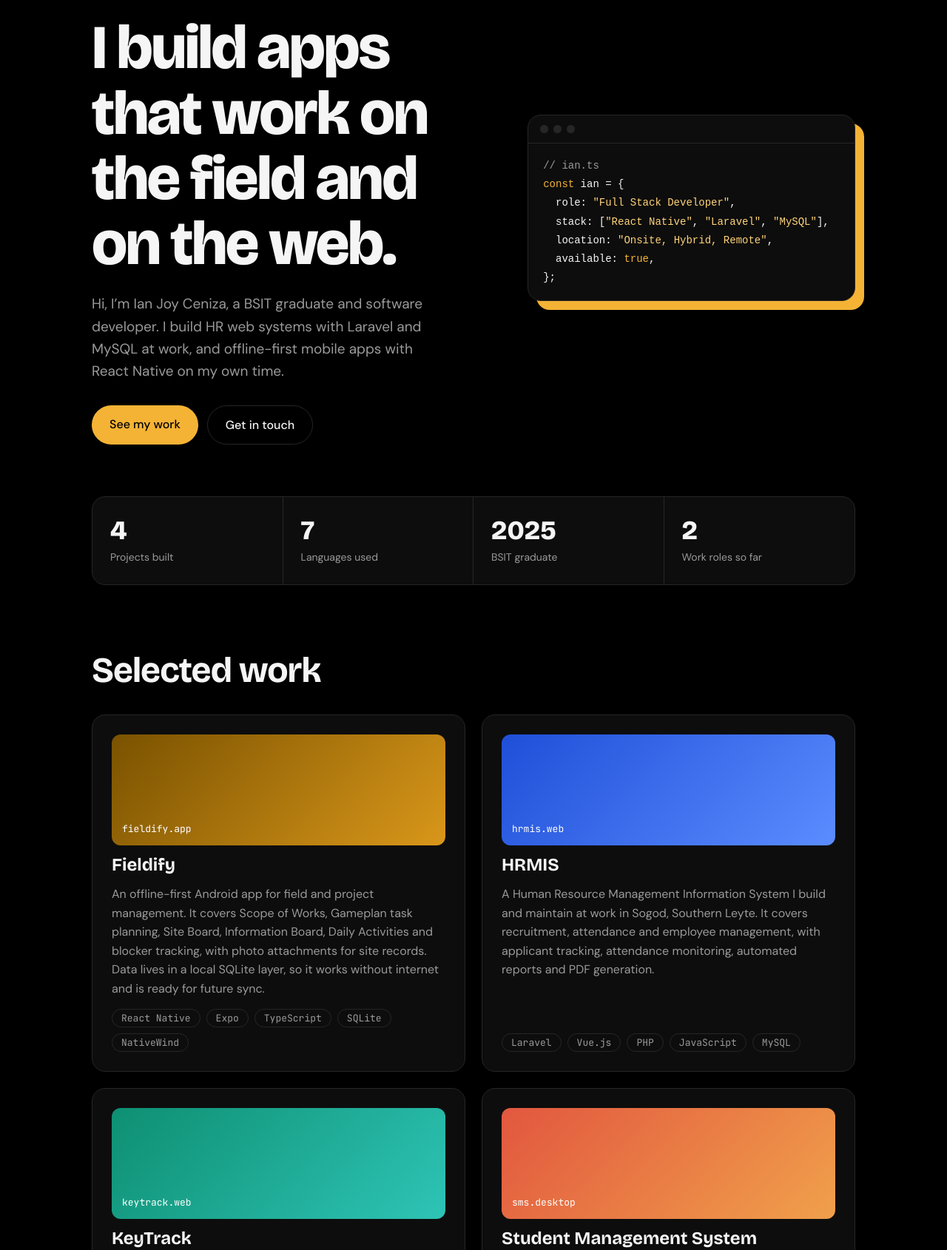
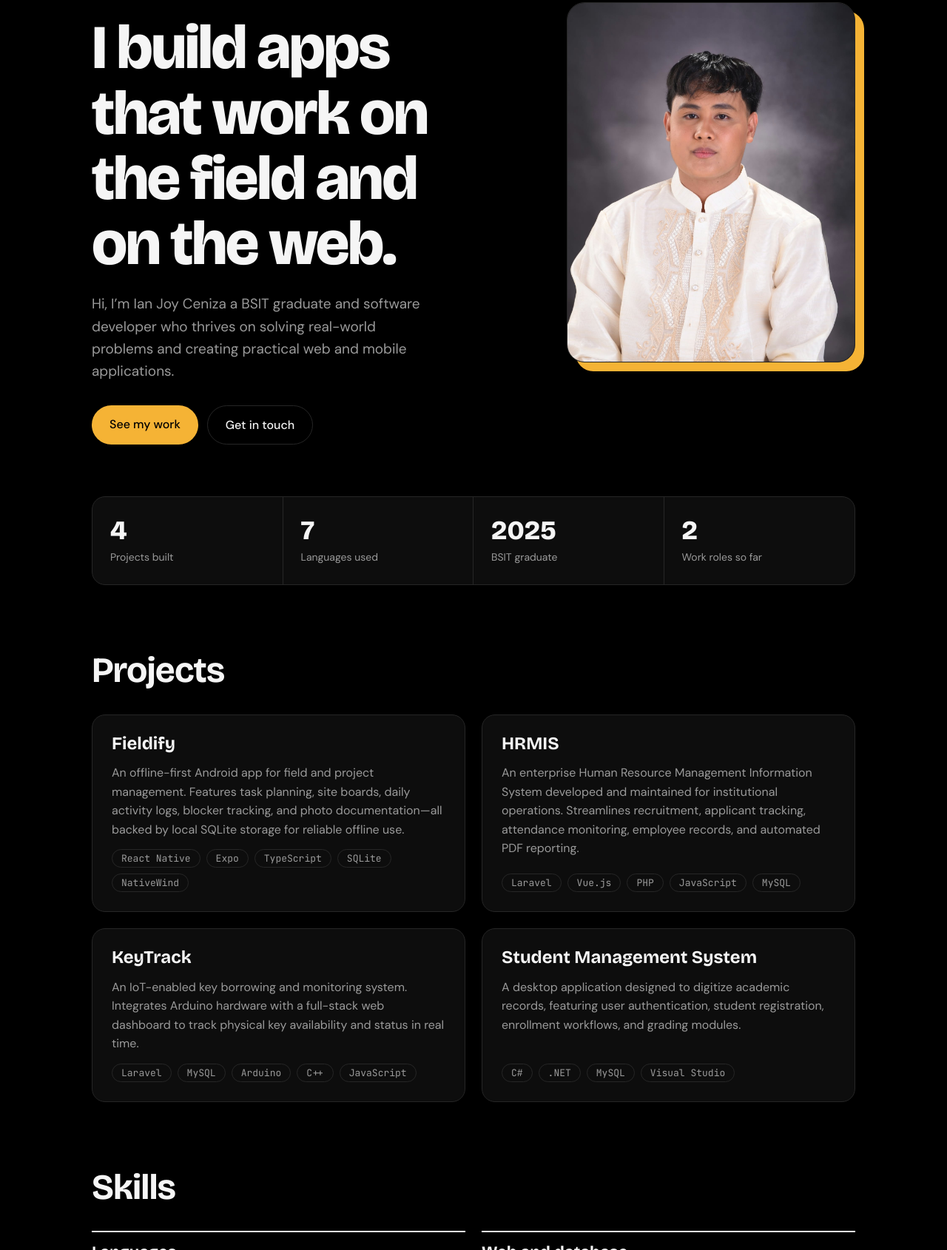
Before and after one commit to Lelouch0721/Portfolio, a plain HTML site: page index.html in a window 1280 px wide. Shown: the part 184-1874 px from the top of the page at 74% size. Drawn offline with nearby package versions, Linux system fonts and the light colour scheme.

Commit message:
Add files via upload

```diff
--- a/index.html
+++ b/index.html
@@ -4,6 +4,7 @@
 <meta charset="utf-8">
 <meta name="viewport" content="width=device-width, initial-scale=1, viewport-fit=cover">
 <title>Ian Joy Ceniza — Software Developer</title>
+<link rel="icon" href="profile.jpeg" type="image/jpeg" sizes="2x2 2x2">
 <link rel="stylesheet" href="https://fonts.googleapis.com/css2?family=Bricolage+Grotesque:wght@500;700;800&family=DM+Sans:wght@400;500&family=JetBrains+Mono:wght@400&display=swap">
 <style>
 :root{color-scheme:dark;--bg:#000;--panel:#0d0d0d;--ink:#f5f5f5;--mute:#9a9a9a;--line:#262626;--acc:#f5b335;--acc2:#ffd37a;--on:#000;
@@ -23,9 +24,17 @@ nav ul{display:flex;gap:26px;list-style:none;margin:0;padding:0;font-size:15px}n
 .hero p{color:var(--mute);max-width:460px;margin:22px 0 30px;font-size:19px}.hero .row{display:flex;gap:12px;flex-wrap:wrap}
 .status{display:inline-flex;gap:8px;align-items:center;font-size:14px;color:var(--mute);border:1px solid var(--line);padding:6px 14px;border-radius:999px;margin-bottom:24px}
 .status b{width:8px;height:8px;border-radius:50%;background:var(--acc2);animation:p 2s infinite}@keyframes p{50%{opacity:.3}}
-.code{background:var(--panel);border:1px solid var(--line);border-radius:18px;overflow:hidden;font:400 14px/1.8 "JetBrains Mono",monospace;box-shadow:12px 12px 0 var(--acc)}
-.code .bar{display:flex;gap:7px;padding:13px 16px;border-bottom:1px solid var(--line)}.code .bar i{width:11px;height:11px;border-radius:50%;background:var(--line)}
-.code pre{margin:0;padding:18px 20px;overflow-x:auto}.k{color:var(--acc)}.s{color:var(--acc2)}.c{color:var(--mute)}
+
+/* Profile photo + floating code card */
+.visual{position:relative;padding-bottom:70px}
+.photo{position:relative;aspect-ratio:4/5;width:88%;margin-left:auto;border-radius:24px;overflow:hidden;border:1px solid var(--line);background:var(--panel);box-shadow:12px 12px 0 var(--acc)}
+.photo img{width:100%;height:100%;object-fit:cover;object-position:center 20%;display:block}
+.photo .ph{position:absolute;inset:0;display:none;align-items:center;justify-content:center;font:800 96px "Bricolage Grotesque",sans-serif;color:var(--acc);background:linear-gradient(135deg,#1a1405,#0d0d0d)}
+.photo.noimg .ph{display:flex}.photo.noimg img{display:none}
+.code{position:absolute;left:0;bottom:0;width:84%;background:var(--panel);border:1px solid var(--line);border-radius:16px;overflow:hidden;font:400 12px/1.7 "JetBrains Mono",ui-monospace,Consolas,monospace;box-shadow:0 18px 40px rgba(0,0,0,.6)}
+.code .bar{display:flex;gap:7px;padding:10px 14px;border-bottom:1px solid var(--line)}.code .bar i{width:10px;height:10px;border-radius:50%;background:var(--line)}
+.code pre{margin:0;padding:14px 16px;overflow-x:auto;scrollbar-width:none}.code pre::-webkit-scrollbar{display:none}.k{color:var(--acc)}.s{color:var(--acc2)}.c{color:var(--mute)}
+
 .stats{display:grid;grid-template-columns:repeat(4,1fr);border:1px solid var(--line);border-radius:18px;background:var(--panel)}
 .stats div{padding:24px;border-right:1px solid var(--line)}.stats div:last-child{border:0}
 .stats strong{display:block;font:800 36px "Bricolage Grotesque",sans-serif}.stats span{color:var(--mute);font-size:14px}
@@ -33,8 +42,6 @@ section{padding:90px 0 0}h2{font-size:clamp(32px,4.5vw,48px);letter-spacing:-.02
 .projects{display:grid;grid-template-columns:repeat(2,1fr);gap:22px}
 .card{background:var(--panel);border:1px solid var(--line);border-radius:18px;padding:26px;display:flex;flex-direction:column;gap:14px;transition:transform .2s,border-color .2s}
 a.card{text-decoration:none;color:inherit}.card:hover{transform:translateY(-4px);border-color:var(--acc)}
-.thumb{height:150px;border-radius:12px;display:flex;align-items:flex-end;padding:14px;font:400 13px "JetBrains Mono",monospace;color:#fff}
-.t1{background:linear-gradient(135deg,#7a5200,#d9971a)}.t2{background:linear-gradient(135deg,#0e8f72,#2ec4b6)}.t3{background:linear-gradient(135deg,#e2573f,#f0a04b)}.t4{background:linear-gradient(135deg,#1f4fd8,#5b8cff)}
 .card h3{font-size:24px}.card p{margin:0;color:var(--mute);font-size:16px}
 .tags{display:flex;flex-wrap:wrap;gap:8px;margin-top:auto}.tags span,.chips span{font:400 13px "JetBrains Mono",monospace;border:1px solid var(--line);border-radius:999px;padding:3px 12px;color:var(--mute)}
 .skills{display:grid;grid-template-columns:repeat(2,1fr);gap:22px}.skills div{border-top:2px solid var(--ink);padding-top:16px}
@@ -44,8 +51,8 @@ a.card{text-decoration:none;color:inherit}.card:hover{transform:translateY(-4px)
 .cta{background:var(--acc);color:var(--on);border-radius:28px;padding:56px;text-align:center;margin-top:90px}
 .cta h2{margin-bottom:14px}.cta p{margin:0 auto 26px;max-width:480px;opacity:.9}.cta .btn{background:var(--on);color:var(--acc)}
 footer{padding:34px 0 40px;color:var(--mute);font-size:14px;display:flex;justify-content:space-between;flex-wrap:wrap;gap:10px}
-@media(max-width:820px){.hero{grid-template-columns:1fr;padding-top:52px}.stats{grid-template-columns:1fr 1fr}.stats div:nth-child(2){border-right:0}.stats div:nth-child(-n+2){border-bottom:1px solid var(--line)}
-.projects,.skills{grid-template-columns:1fr}.job{grid-template-columns:1fr;gap:4px}nav ul{display:none}.cta{padding:40px 22px}}
+@media(max-width:820px){.hero{grid-template-columns:1fr;padding-top:52px}.visual{max-width:420px;width:100%;margin:0 auto}.stats{grid-template-columns:1fr 1fr}.stats div:nth-child(2){border-right:0}.stats div:nth-child(-n+2){border-bottom:1px solid var(--line)}
+.projects,.skills{grid-template-columns:1fr}.job{grid-template-columns:1fr;gap:4px}nav ul{display:none}.cta{padding:40px 22px}.code{width:92%;font-size:10.5px}.code pre{padding:12px}}
 @media(prefers-reduced-motion:reduce){*{animation:none!important;transition:none!important}html{scroll-behavior:auto}}
 </style>
 </head>
@@ -59,18 +66,14 @@ footer{padding:34px 0 40px;color:var(--mute);font-size:14px;display:flex;justify
 <div>
 <div class="status"><b></b>Open to new projects</div>
 <h1>I build apps that work on the field and on the web.</h1>
-<p>Hi, I’m Ian Joy Ceniza, a BSIT graduate and software developer. I build HR web systems with Laravel and MySQL at work, and offline-first mobile apps with React Native on my own time.</p>
+<p>Hi, I’m Ian Joy Ceniza a BSIT graduate and software developer who thrives on solving real-world problems and creating practical web and mobile applications.</p>
 <div class="row"><a class="btn" href="#work">See my work</a><a class="btn ghost" href="#contact">Get in touch</a></div>
 </div>
-<div class="code" aria-label="Code snippet about Ian">
-<div class="bar"><i></i><i></i><i></i></div>
-<pre><span class="c">// ian.ts</span>
-<span class="k">const</span> ian = {
-  role: <span class="s">"Full Stack Developer"</span>,
-  stack: [<span class="s">"React Native"</span>, <span class="s">"Laravel"</span>, <span class="s">"MySQL"</span>],
-  location: <span class="s">"Onsite, Hybrid, Remote"</span>,
-  available: <span class="k">true</span>,
-};</pre></div>
+
+<div class="visual">
+  <div class="photo" id="photo">
+    <img src="profile.jpeg" alt="Portrait of Ian Joy Ceniza" width="800" height="1000" onerror="this.parentNode.classList.add('noimg')">
+  </div>
 </header>
 
 <div class="stats">
@@ -80,27 +83,44 @@ footer{padding:34px 0 40px;color:var(--mute);font-size:14px;display:flex;justify
 <div><strong>2</strong><span>Work roles so far</span></div>
 </div>
 
-<section id="work"><h2>Selected work</h2>
+<section id="work"><h2>Projects</h2>
 <div class="projects">
-<a class="card" href="https://drive.google.com/file/d/1bcQRibJC8EvBarhpkolnuCFwU2_6YOkX/view?usp=drive_link" target="_blank" rel="noopener"><div class="thumb t1">fieldify.app</div><h3>Fieldify</h3><p>An offline-first Android app for field and project management. It covers Scope of Works, Gameplan task planning, Site Board, Information Board, Daily Activities and blocker tracking, with photo attachments for site records. Data lives in a local SQLite layer, so it works without internet and is ready for future sync.</p><div class="tags"><span>React Native</span><span>Expo</span><span>TypeScript</span><span>SQLite</span><span>NativeWind</span></div></a>
-<a class="card" href="https://hrmis.southernleytestateu.edu.ph/"><div class="thumb t4">hrmis.web</div><h3>HRMIS</h3><p>A Human Resource Management Information System I build and maintain at work in Sogod, Southern Leyte. It covers recruitment, attendance and employee management, with applicant tracking, attendance monitoring, automated reports and PDF generation.</p><div class="tags"><span>Laravel</span><span>Vue.js</span></span><span>PHP</span><span>JavaScript</span><span>MySQL</span></div></a>
-<a class="card" href="https://github.com/Lelouch0721" target="_blank" rel="noopener"><div class="thumb t2">keytrack.web</div><h3>KeyTrack</h3><p>My capstone project: a full-stack key borrowing and monitoring system. Arduino IoT devices send real-time key status to the Laravel web app.</p><div class="tags"><span>Laravel</span><span>MySQL</span><span>Arduino</span><span>C++</span><span>JavaScript</span></div></a>
-<a class="card" href="#" target="_blank" rel="noopener"><div class="thumb t3">sms.desktop</div><h3>Student Management System</h3><p>A Windows Forms app that digitizes student records, with registration, enrollment and grading modules, plus CRUD and user login.</p><div class="tags"><span>C#</span><span>.NET</span><span>MySQL</span><span>Visual Studio</span></div></a>
+<a class="card" href="https://drive.google.com/file/d/1bcQRibJC8EvBarhpkolnuCFwU2_6YOkX/view?usp=drive_link" target="_blank" rel="noopener">
+  <h3>Fieldify</h3>
+  <p>An offline-first Android app for field and project management. Features task planning, site boards, daily activity logs, blocker tracking, and photo documentation—all backed by local SQLite storage for reliable offline use.</p>
+  <div class="tags"><span>React Native</span><span>Expo</span><span>TypeScript</span><span>SQLite</span><span>NativeWind</span></div>
+</a>
 
+<a class="card" href="https://hrmis.southernleytestateu.edu.ph/" target="_blank" rel="noopener">
+  <h3>HRMIS</h3>
+  <p>An enterprise Human Resource Management Information System developed and maintained for institutional operations. Streamlines recruitment, applicant tracking, attendance monitoring, employee records, and automated PDF reporting.</p>
+  <div class="tags"><span>Laravel</span><span>Vue.js</span><span>PHP</span><span>JavaScript</span><span>MySQL</span></div>
+</a>
+
+<a class="card" href="https://github.com/Lelouch0721" target="_blank" rel="noopener">
+  <h3>KeyTrack</h3>
+  <p>An IoT-enabled key borrowing and monitoring system. Integrates Arduino hardware with a full-stack web dashboard to track physical key availability and status in real time.</p>
+  <div class="tags"><span>Laravel</span><span>MySQL</span><span>Arduino</span><span>C++</span><span>JavaScript</span></div>
+</a>
+
+<a class="card" href="#" target="_blank" rel="noopener">
+  <h3>Student Management System</h3>
+  <p>A desktop application designed to digitize academic records, featuring user authentication, student registration, enrollment workflows, and grading modules.</p>
+  <div class="tags"><span>C#</span><span>.NET</span><span>MySQL</span><span>Visual Studio</span></div>
+</a>
 </div></section>
 
 <section id="skills"><h2>Skills</h2>
 <div class="skills">
 <div><h3>Languages</h3><div class="chips"><span>Java</span><span>C</span><span>C++</span><span>C#</span><span>JavaScript</span><span>PHP</span><span>Python</span></div></div>
 <div><h3>Web and database</h3><div class="chips"><span>HTML</span><span>CSS</span><span>MySQL</span><span>Firebase</span><span>MongoDB</span></div></div>
-<div><h3>Frameworks and libraries</h3><div class="chips"><span>React Native</span><span>Expo</span><span>Laravel</span><span>Vue.js</span></span><span>Bootstrap</span><span>.NET</span></div></div>
+<div><h3>Frameworks and libraries</h3><div class="chips"><span>React Native</span><span>Expo</span><span>Laravel</span><span>Vue</span><span>Bootstrap</span><span>.NET</span></div></div>
 <div><h3>Tools</h3><div class="chips"><span>Git</span><span>GitHub</span><span>Postman</span><span>Visual Studio</span><span>VS Code</span><span>NetBeans</span></div></div>
 </div></section>
 
 <section id="experience"><h2>Experience</h2>
 <div class="job"><time>Mar 2026 – Now</time><div><h3>HRMIS Programmer, Sogod, Southern Leyte</h3><p>Build and maintain HR web modules for recruitment, attendance and employee management with Laravel, PHP, JavaScript and MySQL. Added applicant tracking, attendance monitoring and automated reports, optimized database queries, and automated PDF generation to speed up report processing.</p></div></div>
 <div class="job"><time>Jan – May 2025</time><div><h3>IT Support Intern, University Learning Commons Library</h3><p>Fixed hardware and software issues on computers, OPAC terminals and library systems, configured library machines, and helped students reach online databases and e-books.</p></div></div>
-
 </section>
 
 <div class="cta" id="contact"><h2>Have a project in mind?</h2><p>I’m open to new opportunities. Tell me what you’re building and I’ll get back to you soon.</p><a class="btn" href="mailto:ianjoyceniza21@gmail.com">Email me</a></div>
```
Also changed, not shown: profile.jpeg (added).
